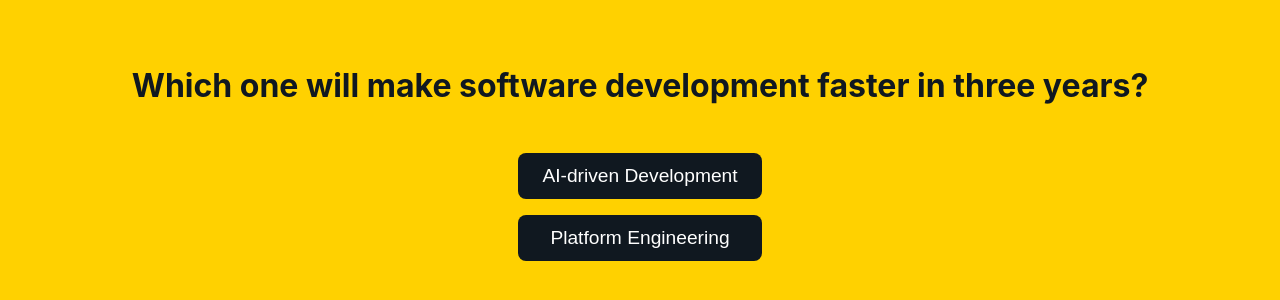
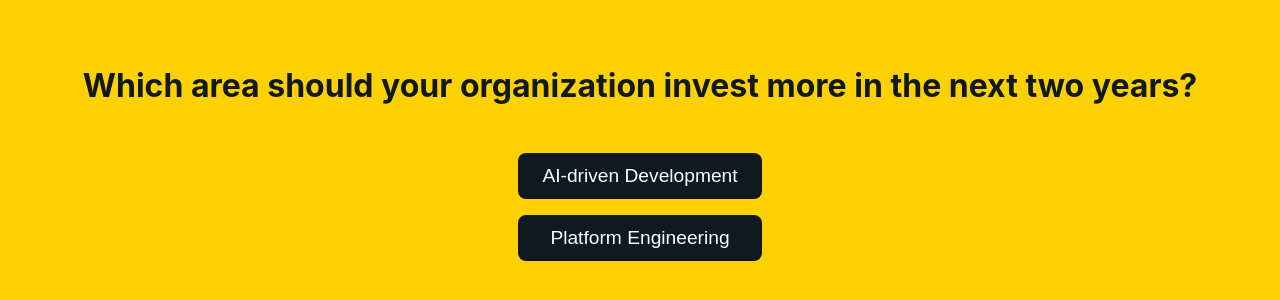
Before and after one commit to mrako/react-application-template, a React (Create React App) app in the folder frontend/: page / in a window 1280 px wide. Shown: the part 250-550 px from the top of the page. Built offline with nearby package versions, Linux system fonts and the light colour scheme; no server answers.

Commit message:
feat: update question title

```diff
--- a/frontend/src/components/VotingView.tsx
+++ b/frontend/src/components/VotingView.tsx
@@ -20,7 +20,7 @@ const VotingView: React.FC = () => {
 
   return (
     <div className="voting-container">
-      <h2 className="voting-title">Which one will make software development faster in three years?</h2>
+      <h2 className="voting-title">Which area should your organization invest more in the next two years?</h2>
       <div className="voting-buttons">
         <button className="vote-button" onClick={() => handleVote('1')}>AI-driven Development</button>
         <button className="vote-button" onClick={() => handleVote('2')}>Platform Engineering</button>
```
